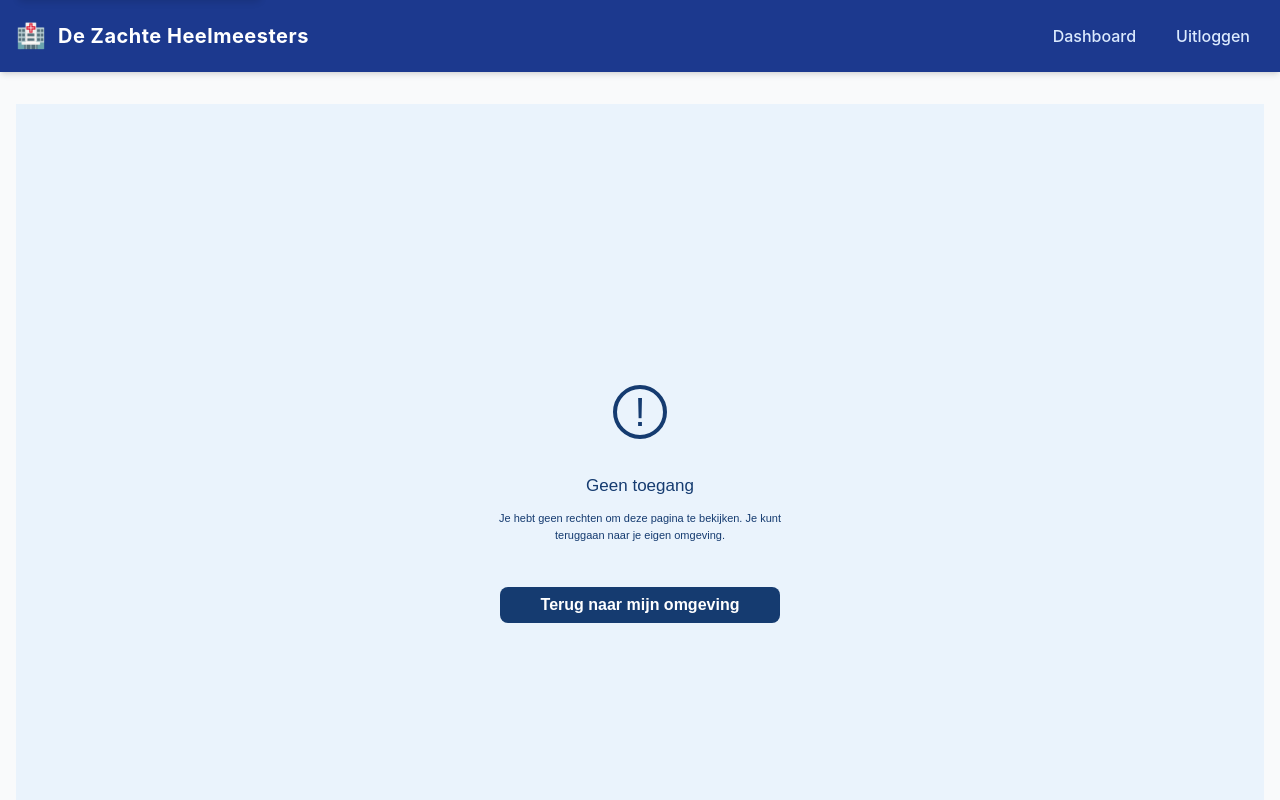
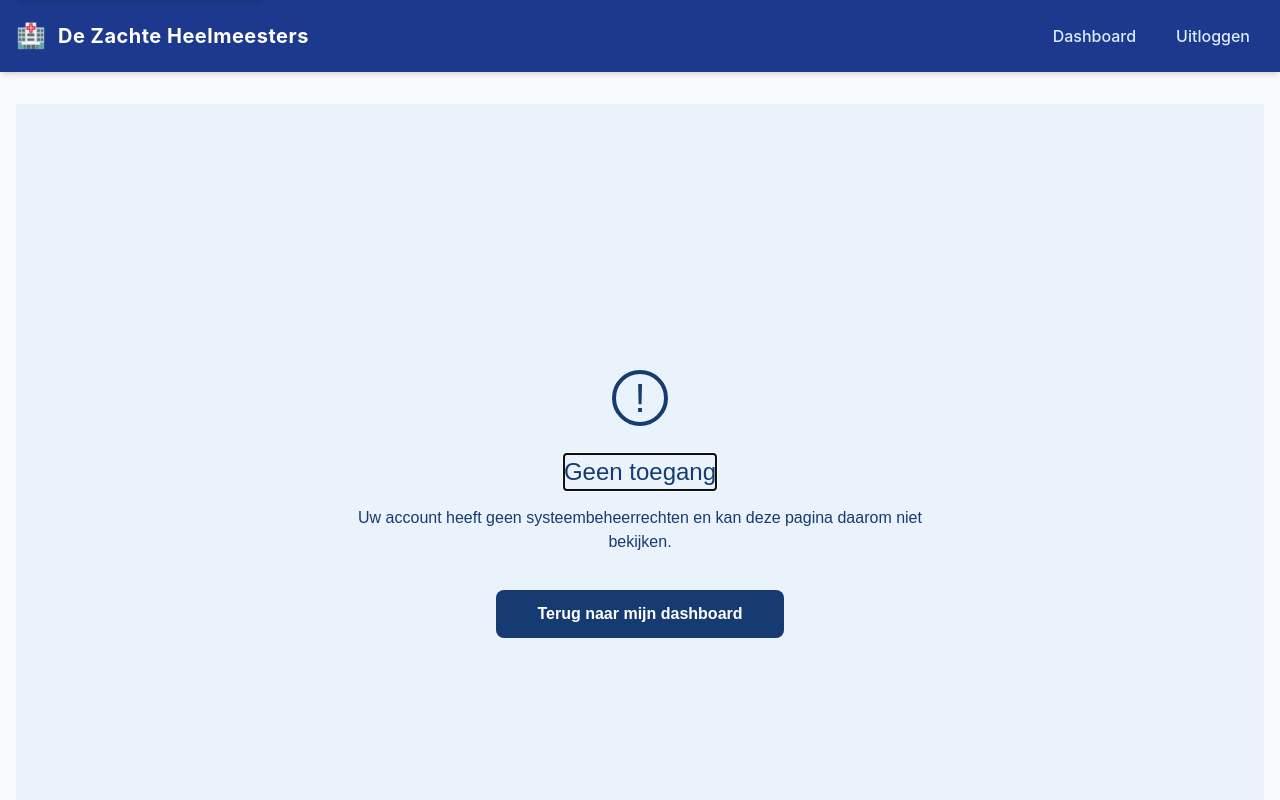
Before and after one commit to JonaaVG/TeamA, a Vue app in the folder GentleHealersClient/: page /access-denied in a window 1280 px wide. Shown: the top 800 px of the page. Built offline with nearby package versions, Linux system fonts and the light colour scheme; sample sign-in values are in the browser's storage.

Commit message:
toegankelijk

```diff
--- a/GentleHealersClient/src/views/AccessDeniedPage.vue
+++ b/GentleHealersClient/src/views/AccessDeniedPage.vue
@@ -1,18 +1,42 @@
 <template>
-  <main class="access-denied">
+  <section class="access-denied" aria-labelledby="page-title">
     <div class="icon" aria-hidden="true">!</div>
 
-    <h1>Geen toegang</h1>
-    <p>
-      Je hebt geen rechten om deze pagina te bekijken.
-      Je kunt teruggaan naar je eigen omgeving.
+    <h1
+      id="page-title"
+      tabindex="-1"
+      aria-describedby="access-description"
+    >
+      Geen toegang
+    </h1>
+
+    <p id="access-description" tabindex="0">
+      Uw account heeft geen systeembeheerrechten en kan deze pagina daarom
+      niet bekijken.
     </p>
 
+
     <RouterLink class="back-button" to="/">
-      Terug naar mijn omgeving
+      Terug naar mijn dashboard
     </RouterLink>
-  </main>
+  </section>
 </template>
+
+<script setup>
+import { onMounted, onUnmounted } from 'vue'
+
+let focusTimer
+
+onMounted(() => {
+  focusTimer = window.setTimeout(() => {
+    document.getElementById('page-title')?.focus()
+  }, 100)
+})
+
+onUnmounted(() => {
+  window.clearTimeout(focusTimer)
+})
+</script>
 
 <style scoped>
 .access-denied {
@@ -21,46 +45,60 @@
   flex-direction: column;
   align-items: center;
   justify-content: center;
-  padding: 24px;
+  padding: clamp(24px, 6vw, 48px);
   background: #eaf3fc;
   color: #153b70;
+  font-family: Arial, sans-serif;
   text-align: center;
-  font-family: Arial, sans-serif;
 }
 
 .icon {
-  width: 54px;
-  height: 54px;
-  margin-bottom: 34px;
-  border: 4px solid #153b70;
+  width: 56px;
+  height: 56px;
+  margin-bottom: 28px;
+  border: 4px solid currentColor;
   border-radius: 50%;
   font-size: 40px;
-  line-height: 46px;
+  line-height: 48px;
 }
 
 h1 {
-  margin: 0 0 12px;
-  font-size: 17px;
+  margin: 0 0 16px;
+  font-size: 1.5rem;
 }
 
 p {
-  max-width: 300px;
-  margin: 0 0 44px;
-  font-size: 11px;
+  max-width: 36rem;
+  margin: 0 0 12px;
+  font-size: 1rem;
+  line-height: 1.5;
+}
+
+#access-description:focus-visible {
+  outline: 3px solid #153b70;
+  outline-offset: 4px;
+  border-radius: 3px;
 }
 
 .back-button {
-  width: min(100%, 280px);
-  padding: 6px 12px;
+  width: min(100%, 18rem);
+  margin-top: 24px;
+  padding: 12px 16px;
   border-radius: 8px;
   background: #153b70;
-  color: white;
-  font-size: 16px;
+  color: #fff;
+  font-size: 1rem;
   font-weight: 700;
+  text-align: center;
   text-decoration: none;
 }
 
 .back-button:hover {
   background: #24528f;
 }
+
+.back-button:focus-visible {
+  outline: 3px solid #153b70;
+  outline-offset: 4px;
+}
 </style>
```
